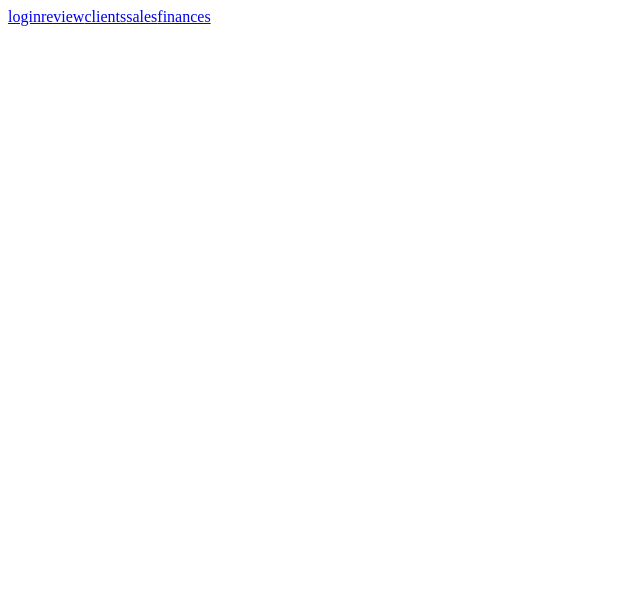
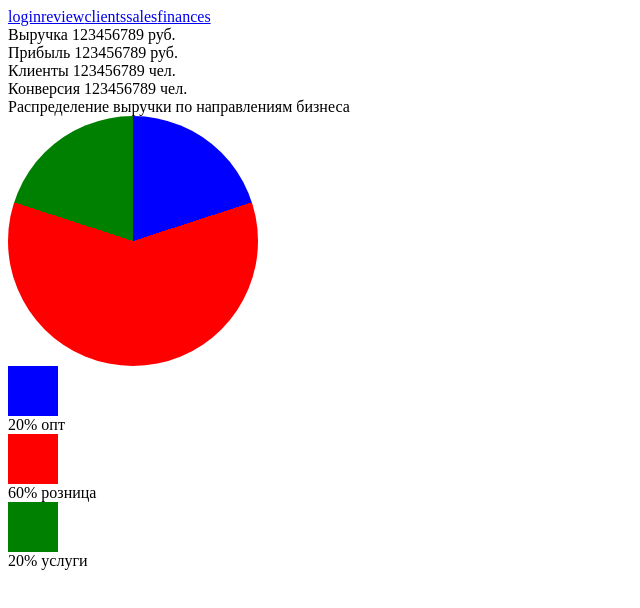
Before and after one commit to JiPyYes/dash-oblivion, a Vue app: page / in a window 1280 px wide. Shown: the top 608 px of the page, without its empty margins (0-640 px from the left). Built offline with nearby package versions, Linux system fonts and the light colour scheme.

Commit message:
Добавлен модуль основных метрик, добавлена диаграмма распределения доходов

```diff
--- a/src/components/review.vue
+++ b/src/components/review.vue
@@ -1,11 +1,66 @@
 <script setup>
-
+import useData from '../composables/useData';
+const data = useData()
 </script>
 
 <template>
-
+<div class="main_metrics">
+    <div class="revenue">
+        Выручка
+        {{ data.main_metrics_module.revenue }}
+        руб.
+    </div>
+    <div class="earnings">
+        Прибыль
+        {{ data.main_metrics_module.earnings }}
+        руб.
+    </div>
+    <div class="clients">
+        Клиенты
+        {{ data.main_metrics_module.clients }}
+        чел.
+    </div>
+    <div class="conversion">
+        Конверсия
+        {{ data.main_metrics_module.conversion }}
+        чел.
+    </div>
+    <div class="diagramm">
+        Распределение выручки по направлениям бизнеса
+        <div :style="data.diagramm_style"></div>
+        <div :style="{'--c1':data.color_bank.color1,
+            '--c2':data.color_bank.color2,
+            '--c3':data.color_bank.color3
+        }">
+            <div>
+                <div class="square color1"></div>
+                {{ data.diagramm_distribution.wholesale }}% опт
+            </div>
+            <div>
+                <div class="square color2"></div>
+                {{ data.diagramm_distribution.retail }}% розница
+            </div>
+            <div>
+                <div class="square color3"></div>
+                {{ data.diagramm_distribution.service }}% услуги
+            </div>
+        </div>
+    </div>
+</div>
 </template>
 
 <style scoped>
-
+.square{
+    width: 50px;
+    height: 50px;
+}
+.color1{
+    background-color: var(--c1);
+}
+.color2{
+    background-color: var(--c2);
+}
+.color3{
+    background-color: var(--c3);
+}
 </style>
--- /dev/null
+++ b/src/composables/useData.js
@@ -0,0 +1,31 @@
+import { reactive } from "vue"
+
+const main_metrics_module = reactive({
+    revenue:123456789,
+    earnings:123456789,
+    clients:123456789,
+    conversion:123456789
+})
+
+const color_bank = reactive({
+    color1: 'blue',
+    color2: 'red',
+    color3: 'green'
+})
+
+const diagramm_distribution = reactive({
+        wholesale:20,
+        retail:60,
+        service:20
+    })
+
+const diagramm_style = reactive({
+        width:'250px',
+        height:'250px',
+        borderRadius:'50%',
+        background: `conic-gradient(${color_bank.color1} ${diagramm_distribution.wholesale}%, ${color_bank.color2} ${diagramm_distribution.wholesale}% ${diagramm_distribution.wholesale + diagramm_distribution.retail}%, ${color_bank.color3} ${diagramm_distribution.wholesale + diagramm_distribution.retail}% ${diagramm_distribution.wholesale + diagramm_distribution.retail + diagramm_distribution.service}%)`
+})
+
+export default function useData(){
+    return{main_metrics_module,diagramm_distribution, diagramm_style, color_bank}
+}
```
